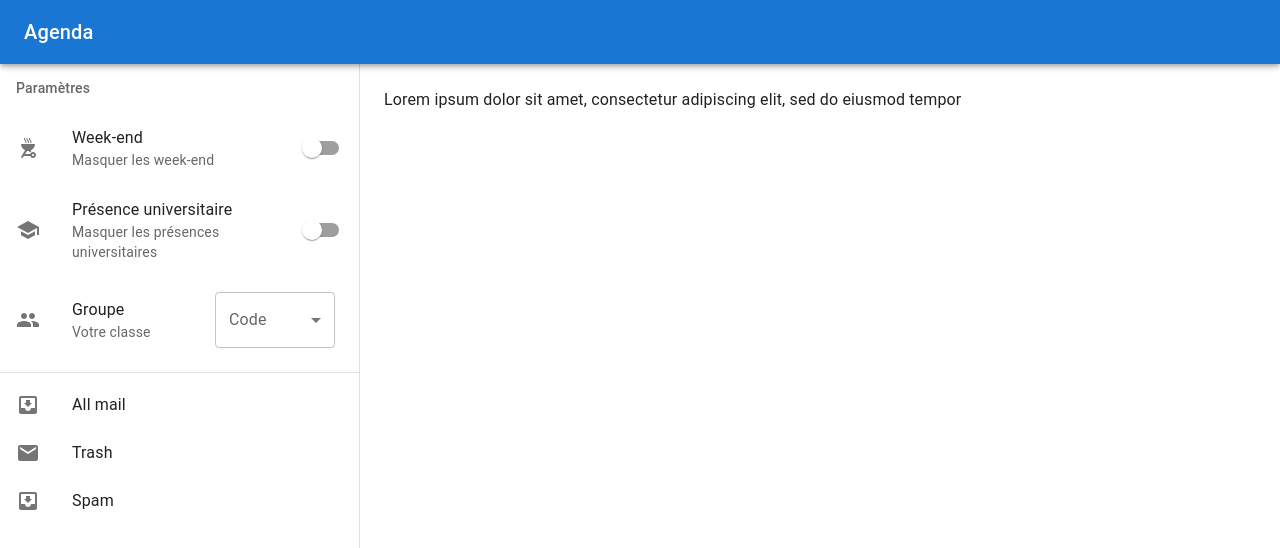
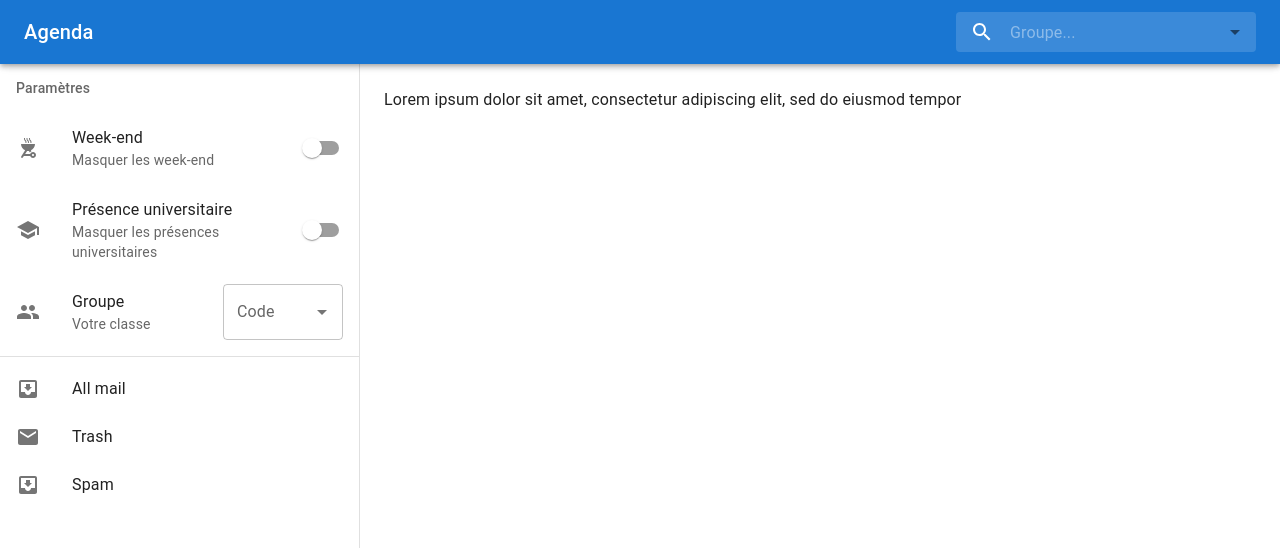
Before and after one commit to MyEDTPlanner/MyEDTScrapper-Front, a React (Create React App) app: page / in a window 1280 px wide. Shown: the top 548 px of the page. Built offline with nearby package versions, Linux system fonts and the light colour scheme.

Commit message:
:construction: Ajout barre de recherche groupe

```diff
--- a/src/App.tsx
+++ b/src/App.tsx
@@ -22,14 +22,53 @@ import SettingsIcon from '@mui/icons-material/Settings';
 import OutdoorGrillIcon from '@mui/icons-material/OutdoorGrill';
 import GroupIcon from '@mui/icons-material/Group';
 import Calendar from "./components/calendar";
-import Select, { SelectChangeEvent } from '@mui/material/Select';
-import InputLabel from '@mui/material/InputLabel';
-import MenuItem from '@mui/material/MenuItem';
-import FormControl from '@mui/material/FormControl';
+import TextField from '@mui/material/TextField';
+import Autocomplete from '@mui/material/Autocomplete';
+import InputAdornment from '@mui/material/InputAdornment';
+import SearchIcon from '@mui/icons-material/Search';
+import { styled, alpha } from "@mui/material/styles";
 
 import "./index.css";
 const drawerWidth = 360;
 
+const groups = [
+  {label: "Groupe 1", value: "groupe1"},
+  {label: "Groupe 2", value: "groupe2"},
+  {label: "Groupe 3", value: "groupe3"},
+];
+
+//https://stackoverflow.com/questions/74239730/mui-autocomplete-does-not-fully-appear-in-appbar
+//https://codesandbox.io/s/blue-wave-o3qrfz?file=/demo.tsx:2614-2635
+
+//https://mui.com/material-ui/react-bottom-navigation/
+
+const StyledTextField = styled(TextField)(({ theme }) => ({
+  color: "#fff",
+  background: "rgba(255, 255, 255, 0.15)",
+  borderRadius: "4px",
+  width: "100%",
+  "& input": {
+    color: "#fff !important"
+  },
+  "& fieldset": {
+    borderWidth: "0px",
+    "& fieldset:hover, & fieldset:focus, & fieldset:active": {
+      borderWidth: "0px"
+    },
+    "& .MuiInputBase-input": {
+      padding: theme.spacing(2, 1, 1, 2),
+      transition: theme.transitions.create("width"),
+      color: "#fff",
+      width: "100%",
+      [theme.breakpoints.up("sm")]: {
+        width: "12ch",
+        "&:focus": {
+          width: "20ch"
+        }
+      }
+    }
+  }
+}));
 
 const App: FC = () => {
   return(
@@ -37,9 +76,31 @@ const App: FC = () => {
       <CssBaseline />
       <AppBar position="fixed" sx={{ zIndex: (theme) => theme.zIndex.drawer + 1 }}>
         <Toolbar>
-          <Typography variant="h6" noWrap component="div">
+          <Typography variant="h6" noWrap component="div" sx={{ flexGrow: 1 }}>
             Agenda
           </Typography>
+          <Autocomplete
+            disablePortal
+            options={groups}
+            sx={{ width: 300 }}
+            renderInput={(params) =>
+              <StyledTextField
+                {...params}
+                placeholder="Groupe..."
+                size="small"
+                InputProps={{
+                  ...params.InputProps,
+                  startAdornment: (
+                    <InputAdornment position="start">
+                      <SearchIcon
+                        style={{ color: "white", marginLeft: "8px" }}
+                      />
+                    </InputAdornment>
+                  )
+                }}
+              />
+            }
+          />
         </Toolbar>
       </AppBar>
       <Drawer
@@ -85,18 +146,12 @@ const App: FC = () => {
                 <GroupIcon />
               </ListItemIcon>
               <ListItemText id="switch-list-label-bluetooth" primary="Groupe" secondary="Votre classe" />
-              <FormControl sx={{ m: 1, minWidth: 120 }}>
-                <InputLabel id="demo-simple-select-label">Code</InputLabel>
-                <Select
-                  labelId="demo-simple-select-label"
-                  id="demo-simple-select"
-                  label="Groupe"
-                >
-                  <MenuItem value={10}>M2MIAA</MenuItem>
-                  <MenuItem value={20}>M1MIAA</MenuItem>
-                  <MenuItem value={30}>L3MIAA</MenuItem>
-                </Select>
-              </FormControl>
+              <Autocomplete
+                disablePortal
+                options={groups}
+                sx={{ minWidth: 120 }}
+                renderInput={(params) => <TextField {...params} label="Code" />}
+              />
             </ListItem>
           </List>
           <Divider />
```
